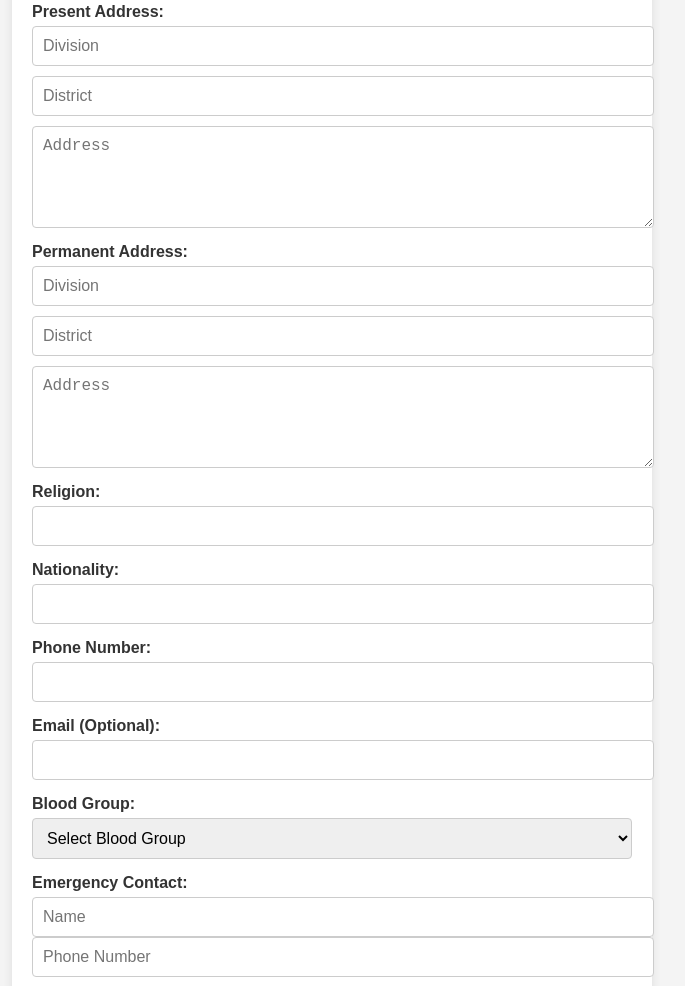
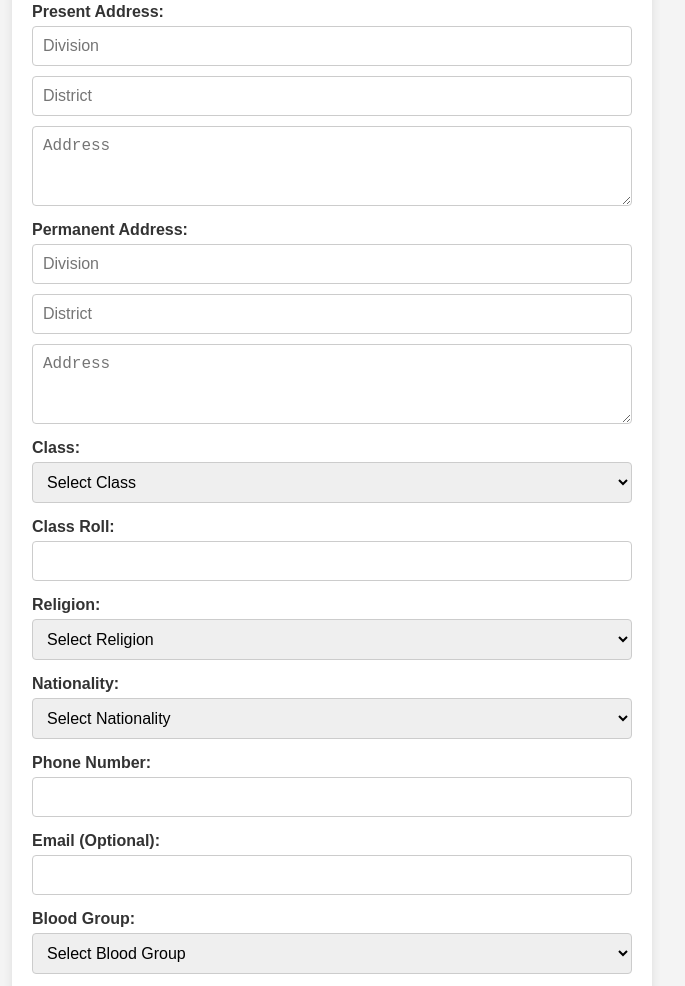
Before and after one commit to mostafizur32/Database-project, a plain HTML site: page index.html in a window 1280 px wide. Shown: the part 606-1592 px from the top of the page, without its empty margins (308-993 px from the left). Drawn offline with Linux system fonts and the light colour scheme; a script that the page names is missing.

Commit message:
hfshjs jsf

```diff
--- a/index.html
+++ b/index.html
@@ -70,16 +70,50 @@
                 </div>
             </div>
 
+            <!-- Class -->
+            <div class="form-group">
+                <label for="class">Class:</label>
+                <select id="class" name="class" required>
+                    <option value="">Select Class</option>
+                    <option value="Nursery">Nursery</option>
+                    <option value="KG">KG</option>
+                    <option value="1">1</option>
+                    <option value="2">2</option>
+                    <option value="3">3</option>
+                    <option value="4">4</option>
+                    <option value="5">5</option>
+                </select>
+            </div>
+
+            <!-- Class Roll -->
+            <div class="form-group">
+                <label for="class-roll">Class Roll:</label>
+                <input type="number" id="class-roll" name="class-roll" min="1" max="50" required>
+            </div>
+
             <!-- Religion -->
             <div class="form-group">
                 <label for="religion">Religion:</label>
-                <input type="text" id="religion" name="religion" required>
+                <select id="religion" name="religion" required>
+                    <option value="">Select Religion</option>
+                    <option value="Islam">Islam</option>
+                    <option value="Sanatan">Sanatan</option>
+                    <option value="Christian">Christian</option>
+                    <option value="Buddhism">Buddhism</option>
+                    <option value="Others">Others</option>
+                </select>
+                <input type="text" id="other-religion" name="other-religion" placeholder="Specify Religion" style="display: none;">
             </div>
 
             <!-- Nationality -->
             <div class="form-group">
                 <label for="nationality">Nationality:</label>
-                <input type="text" id="nationality" name="nationality" required>
+                <select id="nationality" name="nationality" required>
+                    <option value="">Select Nationality</option>
+                    <option value="Bangladeshi">Bangladeshi</option>
+                    <option value="Others">Others</option>
+                </select>
+                <input type="text" id="other-nationality" name="other-nationality" placeholder="Specify Nationality" style="display: none;">
             </div>
 
             <!-- Phone Number -->
@@ -112,13 +146,6 @@
                 </select>
             </div>
 
-            <!-- Emergency Contact -->
-            <div class="form-group">
-                <label for="emergency-contact">Emergency Contact:</label>
-                <input type="text" id="emergency-contact" name="emergency-contact" placeholder="Name" required>
-                <input type="tel" id="emergency-phone" name="emergency-phone" placeholder="Phone Number" required>
-            </div>
-
             <!-- Photo Upload -->
             <div class="form-group">
                 <label for="photo">Upload Photo:</label>
--- a/styles/styles.css
+++ b/styles/styles.css
@@ -45,6 +45,7 @@ h1, h2 {
     border: 1px solid #ccc;
     border-radius: 4px;
     font-size: 16px;
+    box-sizing: border-box; /* Ensures padding doesn't affect width */
 }
 
 .form-group textarea {
@@ -116,6 +117,18 @@ button:hover {
     border-radius: 4px;
 }
 
+/* Styles for Dynamic Inputs (Other Religion/Nationality) */
+#other-religion,
+#other-nationality {
+    margin-top: 10px;
+    width: 100%;
+    padding: 10px;
+    border: 1px solid #ccc;
+    border-radius: 4px;
+    font-size: 16px;
+    box-sizing: border-box;
+}
+
 /* Responsive Design */
 @media (max-width: 600px) {
     .form-container {
```
